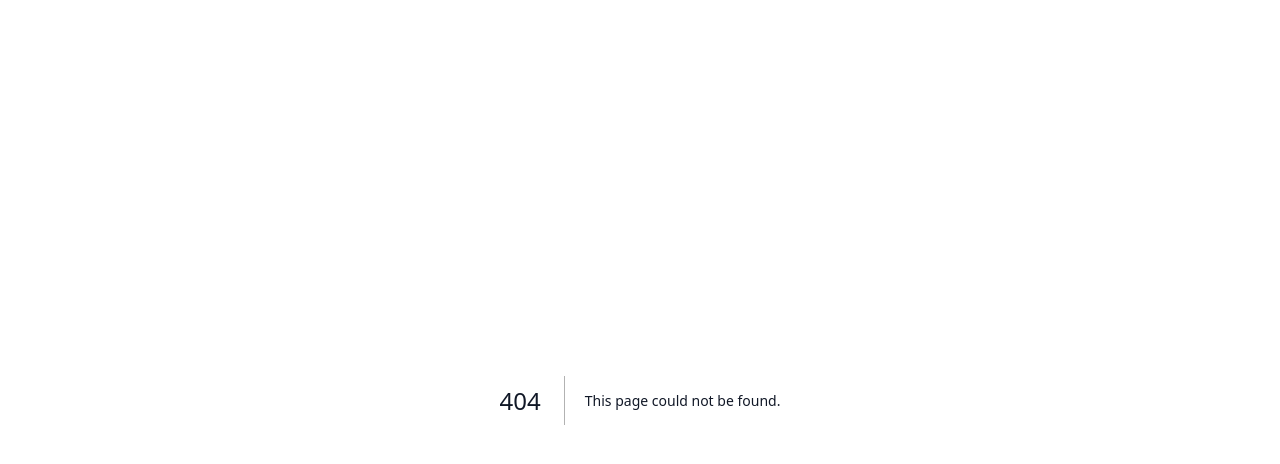
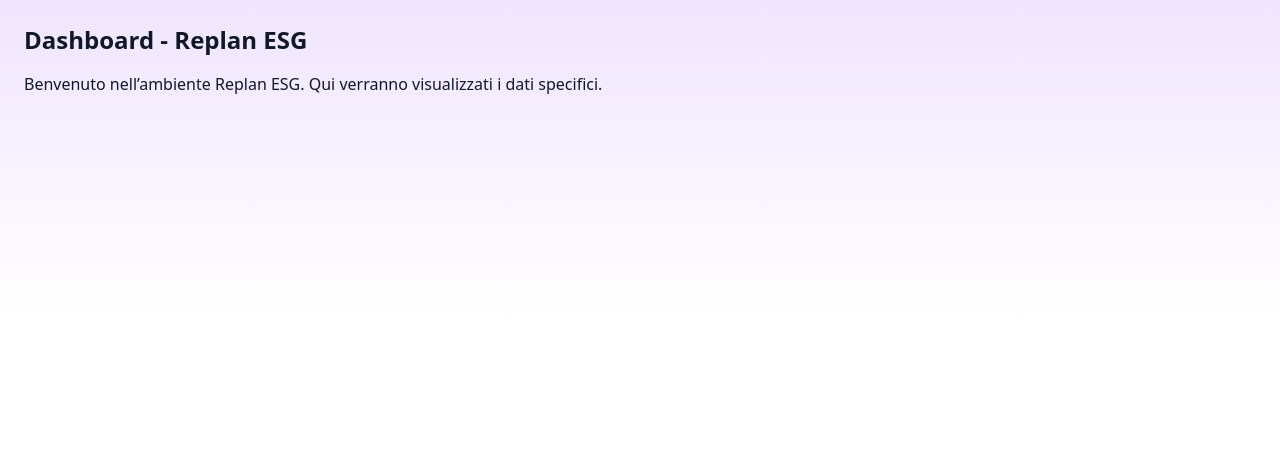
Before and after one commit to DCarloneUP/september, a Next.js app: page /replan in a window 1280 px wide. Before the commit this address had no page. Shown: the top 464 px of the page. Built offline with nearby package versions, Linux system fonts and the light colour scheme.

Commit message:
Create page.tsx

```diff
--- /dev/null
+++ b/app/replan/page.tsx
@@ -0,0 +1,8 @@
+export default function ReplanDashboard() {
+  return (
+    <div className="p-6">
+      <h1 className="text-2xl font-bold">Dashboard - Replan ESG</h1>
+      <p className="mt-4">Benvenuto nell’ambiente Replan ESG. Qui verranno visualizzati i dati specifici.</p>
+    </div>
+  );
+}
```
